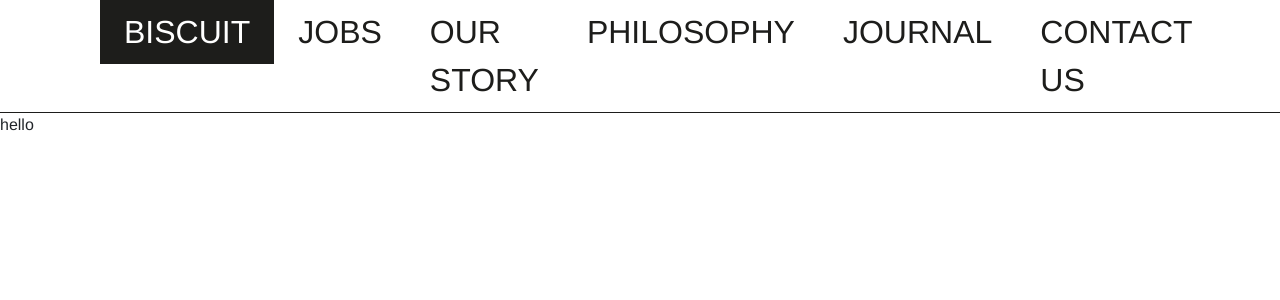
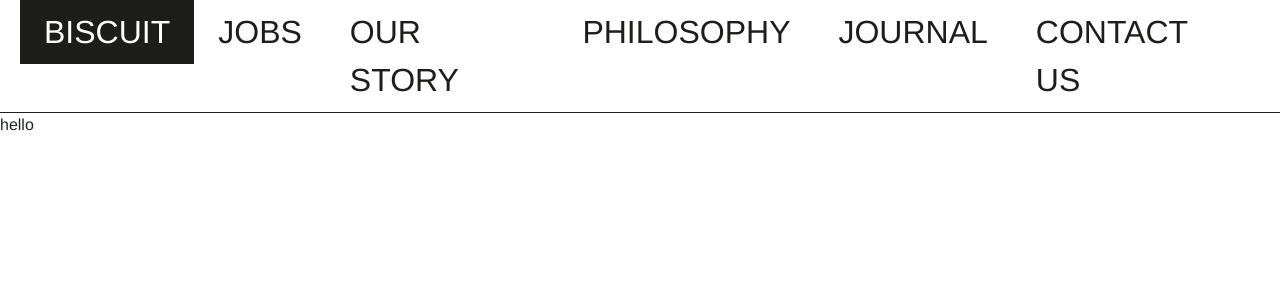
Before and after one commit to techtee-ltd/biscuit-recruitment-website, a Next.js app: page / in a window 1280 px wide. Shown: the top 300 px of the page. Built offline with nearby package versions, Linux system fonts and the light colour scheme.

Commit message:
fixed margin; removed unused css

```diff
--- a/src/components/Header/Header.module.scss
+++ b/src/components/Header/Header.module.scss
@@ -27,13 +27,13 @@
     transition: 0.3s ease-out;
 }
 
-.headerMenuDesktop {
+.headerMenu {
     display: none;
 }
 
 .headerLink {
     position: relative;
-    padding: 8px 24px;
+    padding: 8px 0;
     font-size: var(--text-md);
     text-decoration: none;
     text-transform: uppercase;
@@ -47,25 +47,16 @@
 }
 
 @media (min-width: 1198px) {
-    .headerContainer {
-        margin: 0;
-        width: 100%;
-    }
 
     .headerMenuMobile {
         display: none;
-    }
-
-    .headerMenuDesktop {
-        display:block;
     }
 
     .headerMenu {
         display: flex;
         flex-wrap: nowrap;
         justify-content: space-between;
-        padding-left: 100px;
-        padding-right: 100px;
+        padding: 0 20px;
         width: 100%;
         border-bottom: 1px solid var(--primary-black);
     }
--- a/src/components/Header/index.tsx
+++ b/src/components/Header/index.tsx
@@ -16,6 +16,7 @@ const Header = () => {
     height: "0px",
   });
   const [selectedNav, setSelectedNav] = useState("");
+  const [drawerOpen, setDrawerOpen] = useState(false);
 
   const handleStyleUpdates = (target: {
     offsetTop: number;
@@ -73,15 +74,11 @@ const Header = () => {
     },
   ];
 
-  const [drawerOpen, setDrawerOpen] = useState(false);
-
-  console.log(selectedNav);
-
   return (
     <>
       {/* mobile header */}
       <Container className={styles.headerMenuMobile}>
-        <Container className="d-flex justify-content-between">
+        <Container className="d-flex justify-content-between align-items-center">
           <Link
             href="/"
             passHref
@@ -117,7 +114,7 @@ const Header = () => {
       </Container>
 
       {/* desktop header */}
-      <Nav bsPrefix={styles.headerMenu} className={styles.headerMenuDesktop}>
+      <Nav bsPrefix={styles.headerMenu}>
         <HeaderItems
           headerItems={headerItems}
           markerStyle={markerStyle}
--- a/src/components/HeaderItems/index.tsx
+++ b/src/components/HeaderItems/index.tsx
@@ -6,8 +6,8 @@ const HeaderItems = ({
   markerStyle,
   handleLinkClick,
   selectedNav,
-  CloseIcon = null,
-  handleOnClose = null,
+  CloseIcon = () => null,
+  handleOnClose = () => null,
 }) => {
   return (
     <>
```
